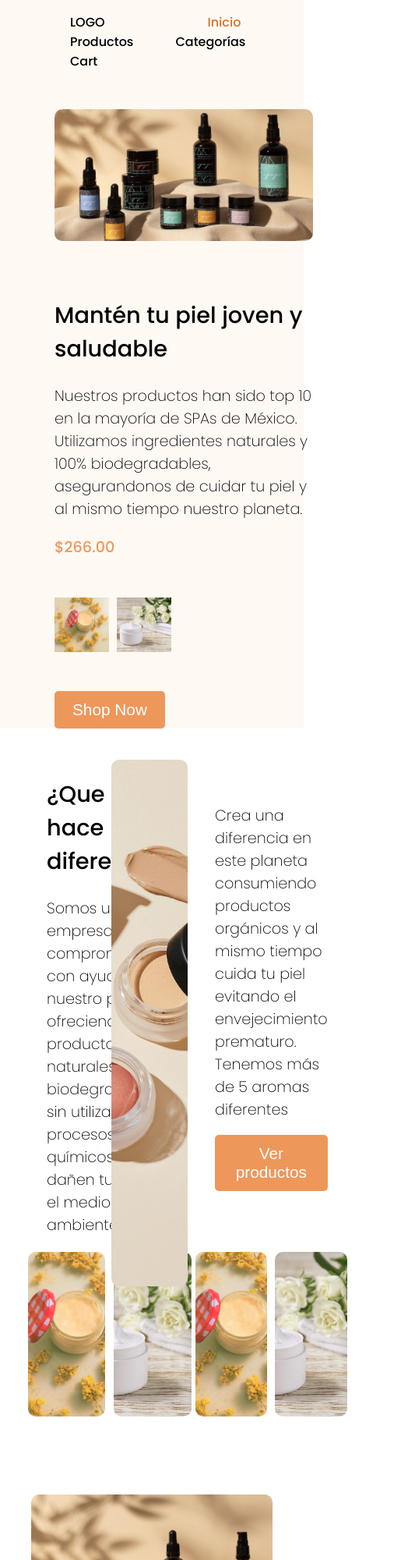
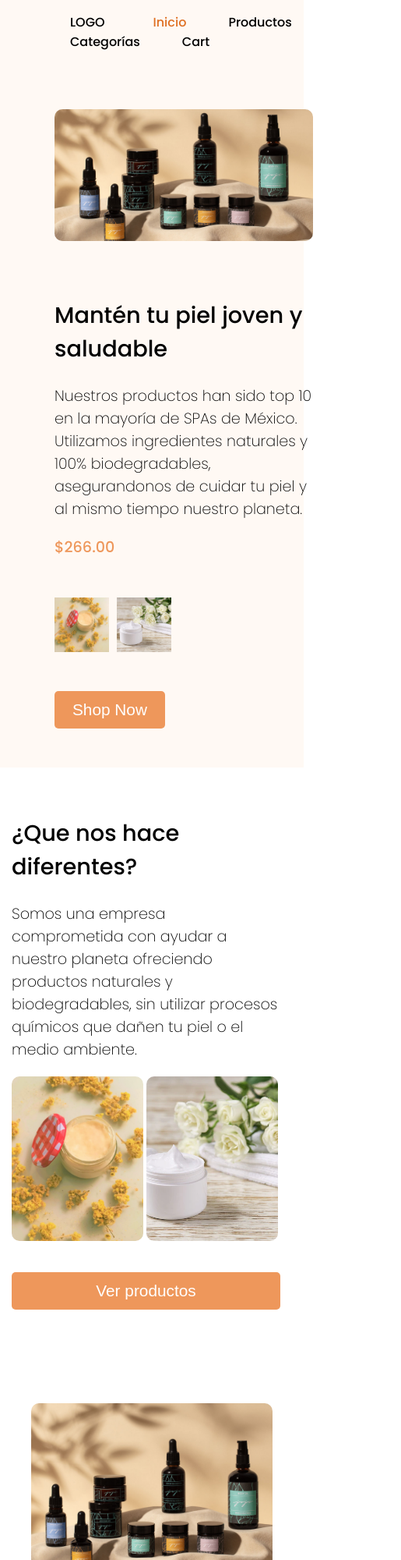
Before and after one commit to JamesCovar/cosmetic, a website: page index.html in a window 390 px wide. Shown: the top 2000 px of the page at 78% size, 515 px wide, since content can reach past the window. Drawn offline with Linux system fonts and the light colour scheme; files whose address does not match are found by name.

Commit message:
responsive page

```diff
--- a/index.html
+++ b/index.html
@@ -43,7 +43,7 @@
 
     <section class="aboutUs mt-4">
         <div class="gridLayout ml-3">
-            <div class="element">
+            <div class="element first">
                 <div class="gridElement">
                     <h1>¿Que nos hace diferentes?</h1>
                     <span>Somos una empresa comprometida con ayudar a nuestro planeta ofreciendo productos naturales y biodegradables,
@@ -55,10 +55,10 @@
                 </div>
 
             </div>
-            <div class="element">
+            <div class="element second">
                 <img class="rounded-2" src="./src/imgs/cream/organic+make+up+brands.jfif" alt="">
             </div>
-            <div class="element">
+            <div class="element third">
                 <div class="gridElement">
                     <span>
                         Crea una diferencia en este planeta consumiendo productos orgánicos y al mismo tiempo cuida tu piel evitando el envejecimiento
@@ -80,7 +80,7 @@
     </section>
 
     <section class="testiomonials mt-15">
-        <div class="d-inline">
+        <div class="d-inline testimonialImg">
             <img class="rounded-2" src="./src/imgs/cream/making_organic_makeup.jpg" alt="Mujer haciendo maquillaje orgánico">
         </div>
         <div class="d-inline">
--- a/src/styles/scss/main.scss
+++ b/src/styles/scss/main.scss
@@ -355,11 +355,12 @@ button{
     }
 }
 
-@media screen and (max-width:900px) {
+@media screen and (max-width:950px) {
     .principal{
         width: 100%;
         background-color: #fff9f4;
         margin: 0;
+        padding-bottom: 50px;
         .gridLayout{
             grid-template-columns: 85%;
             .left{
@@ -376,4 +377,104 @@ button{
             }
         }
     }
+
+    header{
+        .logo{
+            width: 15%;
+        }
+    }
+
+    .aboutUs{
+        .gridLayout{
+            display: grid;
+            grid-template-columns: 50% 0% 50%;
+
+        }
+        .element{
+            width: 100%;
+            height: auto;
+            display: grid;
+
+
+            img{
+                width: 90%;
+                height: 80vh;
+                object-fit: cover;
+                margin-left: auto;
+                margin-right: auto;
+                display: none;
+            }
+        }
+    }
 }
+
+@media screen and (max-width:650px){
+    .aboutUs{
+        .gridLayout{
+            display: grid;
+            grid-template-columns: 100%;
+
+            .third{
+                span{
+                    display: none;
+                }
+                img{
+                    display: none;
+                }
+                button{
+                    display: block;
+                    width: 100%;
+                    margin: 0;
+                }
+            }
+        }
+
+    }
+
+
+    .followInstragram{
+        padding-top: 30px;
+
+        .gridLayout{
+            display: grid;
+            grid-template-columns: auto auto auto;
+
+        }
+    }
+
+    .testiomonials{
+        grid-template-columns: 90%;
+        margin-left: 40px;
+        margin-top: 10px;
+        .testimonialImg{
+            display: none;
+        }
+        .testimonialContainer{
+            margin-top:15px;
+        }
+    }
+}
+
+@media screen and (max-width:500px){
+    .followInstragram{
+        padding-top: 30px;
+
+        .gridLayout{
+            display: grid;
+            grid-template-columns: auto auto;
+
+        }
+    }
+    .aboutUs{
+        .gridLayout {
+            margin-left: 15px;
+            .gridElement{
+                margin-left: 0;
+            }
+            .imgBlock{
+                text-align: left;
+                display: block;
+            }
+        }
+    }
+}
```
Also changed, not shown: src/styles/css/main.css.
